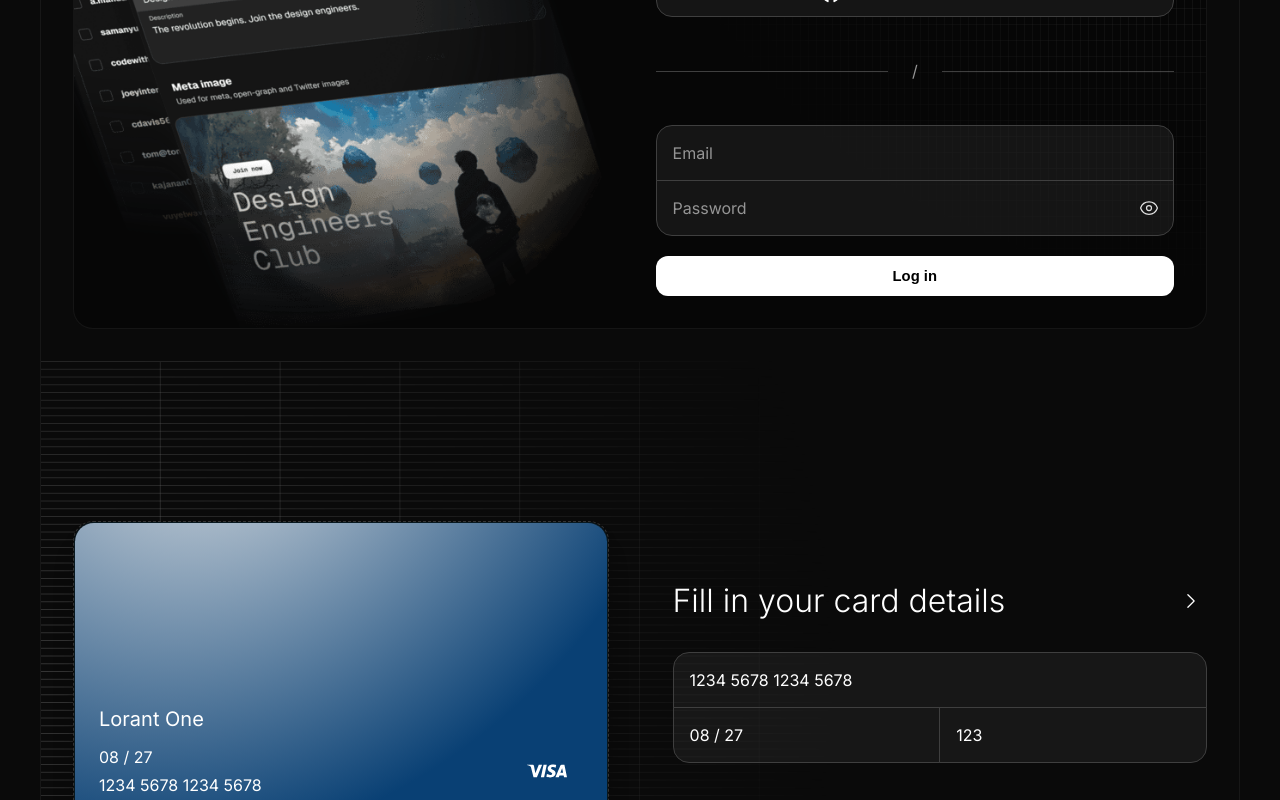
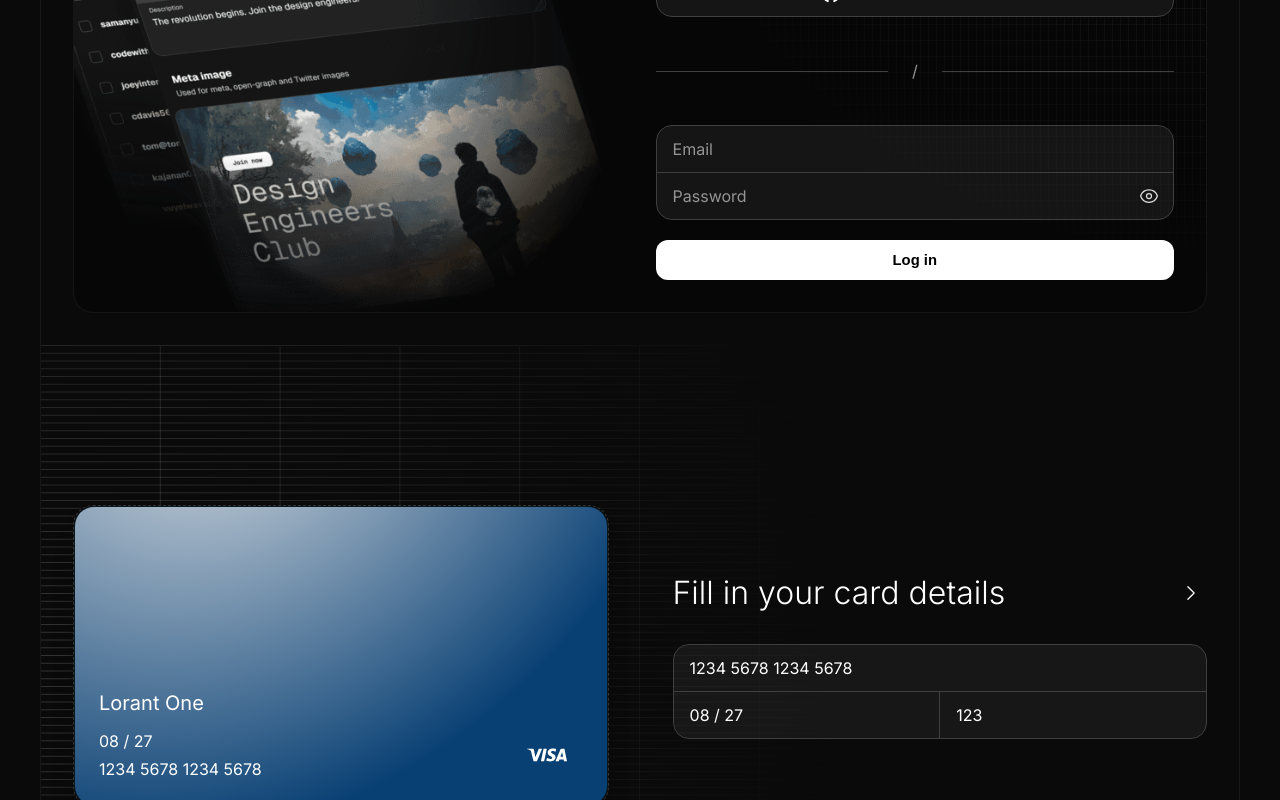
Before and after one commit to once-ui-system/nextjs-starter, a Next.js app: page / in a window 1280 px wide. Shown: the part 1500-2300 px from the top of the page. Built offline with nearby package versions, Linux system fonts and the light colour scheme.

Commit message:
fix: update Input height

```diff
--- a/src/once-ui/components/Input.module.scss
+++ b/src/once-ui/components/Input.module.scss
@@ -1,5 +1,6 @@
 .base {
     backdrop-filter: var(--backdrop-filter);
+    min-height: var(--static-space-56);
 
     &.focused, &.filled {
         background-color: var(--neutral-background-strong);
--- a/src/once-ui/components/Input.tsx
+++ b/src/once-ui/components/Input.tsx
@@ -132,7 +132,6 @@ const Input = forwardRef<HTMLInputElement, InputProps>(
         })}
       >
         <Flex
-          minHeight="56"
           transition="micro-medium"
           border="neutral-medium"
           background="neutral-alpha-weak"
```
